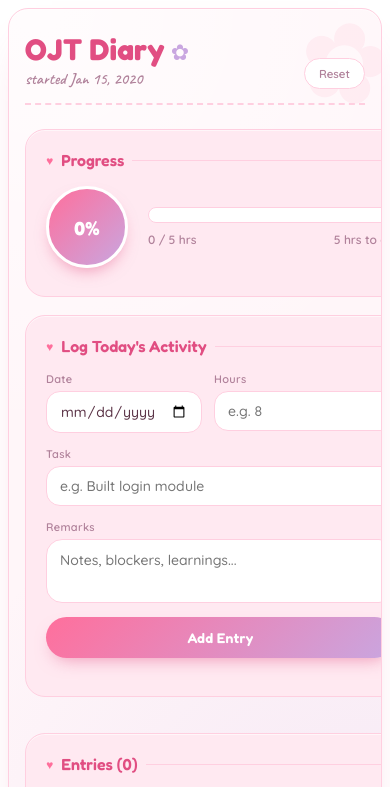
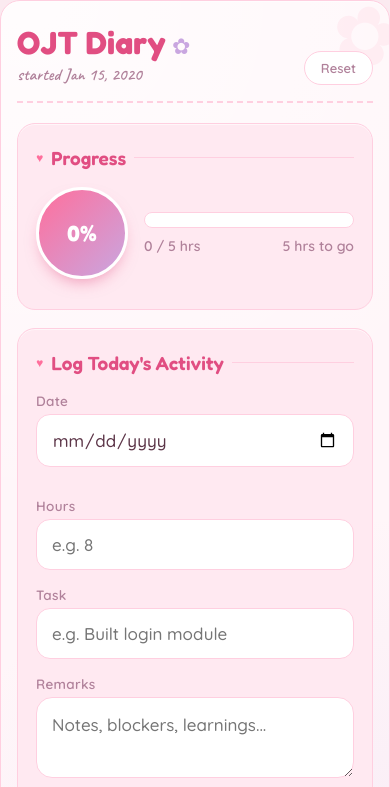
Before and after one commit to Tanjiro5834/ojt_tracker_v2, a plain HTML site: page index.html in a window 390 px wide. Both pictures are taken after typing "2020-01-15", "5" into the empty fields and a click on the button "Start My Diary". Shown: the top 787 px of the page. Drawn offline with Linux system fonts and the light colour scheme.

Commit message:
fix: added responsiveness

```diff
--- a/index.html
+++ b/index.html
@@ -1,3 +1,9 @@
+<!DOCTYPE html>
+<html lang="en">
+<head>
+<meta charset="UTF-8">
+<meta name="viewport" content="width=device-width, initial-scale=1.0">
+<title>OJT Diary</title>
 <style>
   @import url('https://fonts.googleapis.com/css2?family=Fredoka:wght@500;600;700&family=Quicksand:wght@400;500;600;700&family=Caveat:wght@600;700&display=swap');
 
@@ -16,7 +22,9 @@
     --font-body:'Quicksand',sans-serif;
     --font-script:'Caveat',cursive;
   }
+  html,body{margin:0;padding:0;}
   *{box-sizing:border-box;}
+  body{background:#FBEAF0;}
   .ojt-app{
     background:
       radial-gradient(circle at 8% 0%, rgba(255,255,255,.7), transparent 45%),
@@ -40,24 +48,6 @@
     align-items:start;
   }
   .ojt-col{display:flex;flex-direction:column;}
-  @media (max-width:720px){
-    .ojt-grid{grid-template-columns:1fr;}
-  }
-  @media (max-width:480px){
-    .ojt-app{padding:22px 16px 30px;border-radius:20px;}
-    .ojt-app::before{font-size:70px;}
-    .ojt-header{flex-wrap:wrap;gap:10px;}
-    .ojt-header h1{font-size:24px;}
-    .ojt-header .sub{font-size:14px;}
-    .card{padding:16px 14px 18px;border-radius:16px;}
-    .row2{grid-template-columns:1fr;gap:0;}
-    .progress-wrap{gap:14px;}
-    .stamp-badge{width:64px;height:64px;}
-    .stamp-badge span{font-size:15px;}
-    .entry{grid-template-columns:1fr;gap:2px;padding:12px 26px 12px 0;}
-    .entry .date,.entry .hrs{display:inline-block;margin-right:10px;}
-    .entry .del{top:12px;}
-  }
   .ojt-app::before{
     content:"✿";
     position:absolute;
@@ -249,7 +239,38 @@
   .entry .del:hover{color:var(--danger);border-color:var(--danger);}
   .empty{font-size:13px;color:var(--ink-soft);text-align:center;padding:18px 0;font-family:var(--font-script);}
   .loading{font-size:15px;color:var(--ink-soft);text-align:center;padding:28px 0;font-family:var(--font-script);}
+
+  /* ===== RESPONSIVE — kept LAST so it wins the cascade ===== */
+  @media (max-width:720px){
+    .ojt-grid{grid-template-columns:1fr;}
+  }
+  @media (max-width:600px){
+    .ojt-app{padding:22px 16px 28px;border-radius:20px;}
+    .ojt-app::before{font-size:80px;}
+    .ojt-header{flex-wrap:wrap;gap:10px;padding-bottom:16px;margin-bottom:20px;}
+    .ojt-header h1{font-size:32px;}
+    .ojt-header .sub{font-size:17px;}
+    .ojt-reset{font-size:13px;padding:8px 16px;}
+    .card{padding:22px 18px 24px;border-radius:18px;}
+    .card h2{font-size:19px;margin-bottom:18px;}
+    .field{margin-bottom:16px;}
+    .field label{font-size:13.5px;}
+    .field input,.field textarea{font-size:17px;padding:14px 15px;}
+    .row2{grid-template-columns:1fr;gap:14px;}
+    .btn{font-size:17px;padding:16px 18px;}
+    .progress-wrap{gap:16px;}
+    .stamp-badge{width:92px;height:92px;}
+    .stamp-badge span{font-size:22px;}
+    .progress-meta{font-size:14px;}
+    .entry{grid-template-columns:1fr;gap:5px;padding:16px 32px 16px 0;}
+    .entry .date,.entry .hrs{display:inline-block;margin-right:12px;font-size:14px;}
+    .entry .task{font-size:17px;}
+    .entry .remarks{font-size:14px;}
+    .entry .del{top:16px;width:28px;height:28px;font-size:14px;}
+  }
 </style>
+</head>
+<body>
 
 <div class="ojt-app" id="app">
   <div class="loading">loading your logbook… ✿</div>
@@ -323,7 +344,7 @@
         </form>
       </div>
     `;
-    document.getElementById('setupForm').addEventListener('submit', async (ev)=>{
+    document.getElementById('setupForm').addEventListener('submit', (ev)=>{
       ev.preventDefault();
       const startDate = document.getElementById('startDate').value;
       const reqHours = Number(document.getElementById('reqHours').value);
@@ -411,7 +432,7 @@
       </div>
     `;
 
-    document.getElementById('entryForm').addEventListener('submit', async (ev)=>{
+    document.getElementById('entryForm').addEventListener('submit', (ev)=>{
       ev.preventDefault();
       const date = document.getElementById('entryDate').value;
       const hours = Number(document.getElementById('entryHours').value);
@@ -422,7 +443,7 @@
       saveEntries();
     });
 
-    document.getElementById('resetBtn').addEventListener('click', async ()=>{
+    document.getElementById('resetBtn').addEventListener('click', ()=>{
       if(!confirm('Reset diary? This clears your start date and required hours (entries stay).')) return;
       localStorage.removeItem(CONFIG_KEY);
       config = null;
@@ -430,7 +451,7 @@
     });
 
     document.querySelectorAll('.del').forEach(btn=>{
-      btn.addEventListener('click', async ()=>{
+      btn.addEventListener('click', ()=>{
         const id = btn.getAttribute('data-id');
         entries = entries.filter(e=>e.id!==id);
         saveEntries();
@@ -452,3 +473,5 @@
   loadData();
 })();
 </script>
+</body>
+</html>
```
